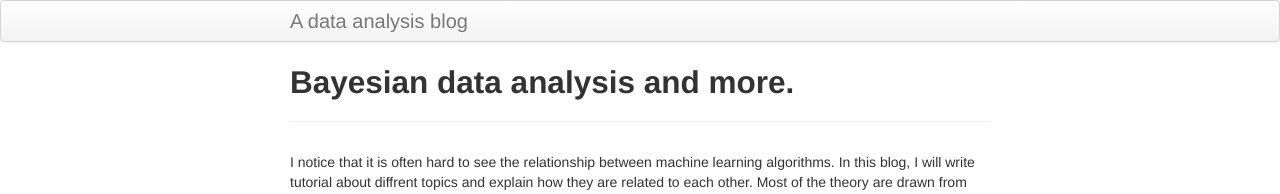
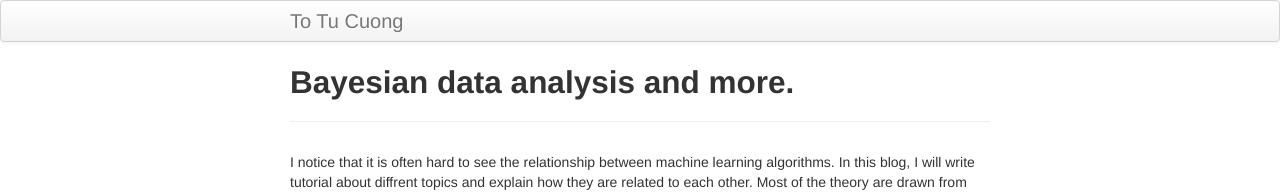
Before and after one commit to totucuong/totucuong.github.io, a Jekyll site: the page built from index.md, in a window 1280 px wide. Shown: the top 194 px of the page. Built offline with Jekyll 4.4.1, drawn with Linux system fonts in a browser that asks for light colours.

Commit message:
change name

```diff
--- a/_config.yml
+++ b/_config.yml
@@ -8,7 +8,7 @@ highlighter: rouge
 # Themes are encouraged to use these universal variables
 # so be sure to set them if your theme uses them.
 #
-title : A data analysis blog
+title : To Tu Cuong
 author :
   name : To Tu Cuong
   email : totucuong@gmail.com
```
